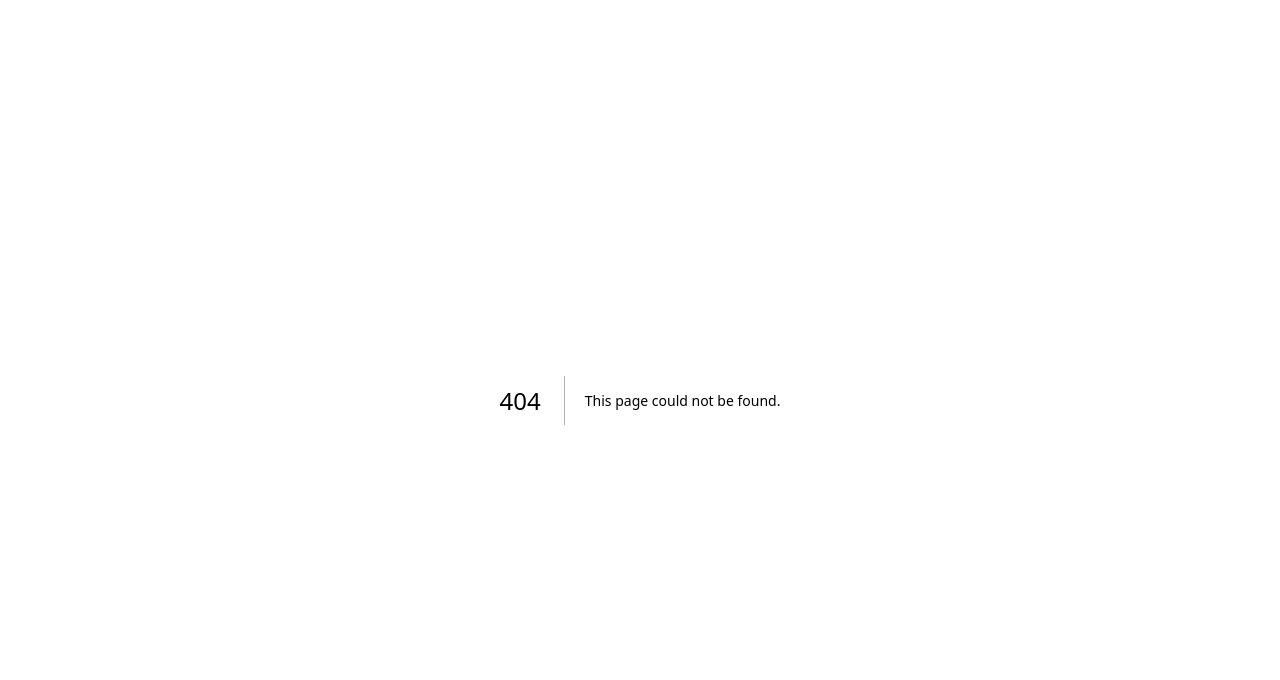
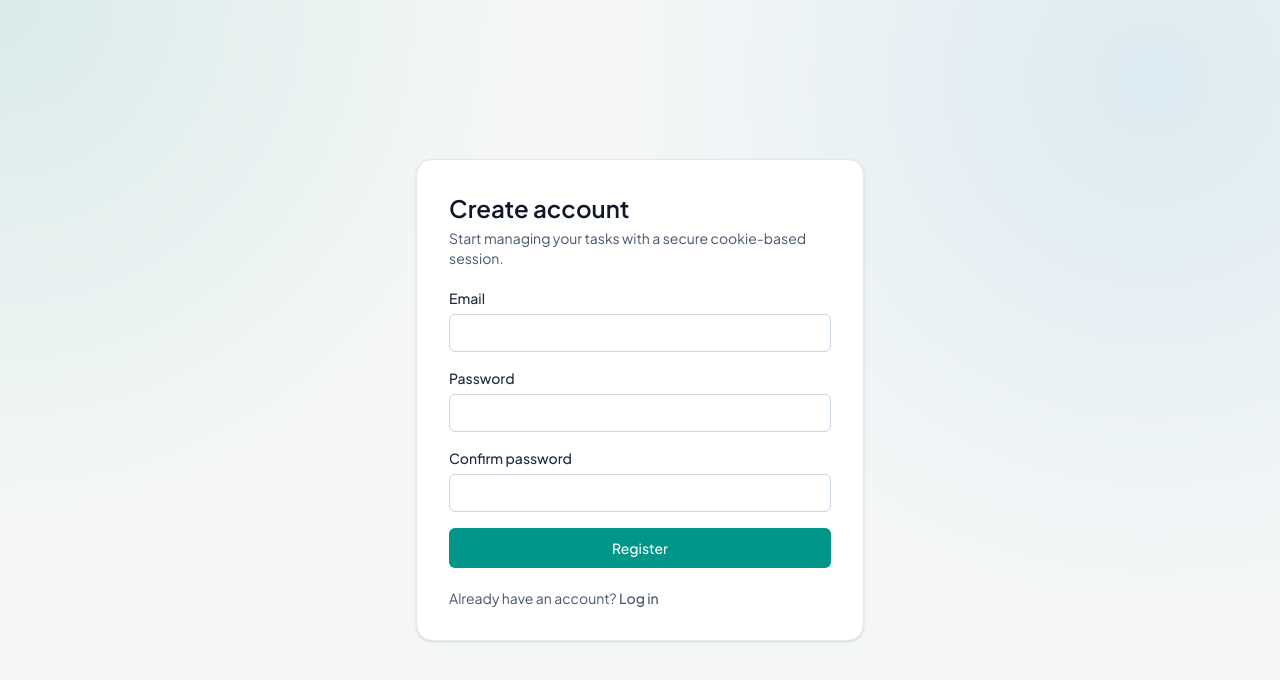
Before and after one commit to NipunBasnayake/Task-Management-System-Frontend, a Next.js app: page /register in a window 1280 px wide. Before the commit this address had no page. Shown: the top 680 px of the page. Built offline with nearby package versions, Linux system fonts and the light colour scheme; no server answers.

Commit message:
Add registration page with form validation and error handling

```diff
--- /dev/null
+++ b/src/app/(auth)/register/page.tsx
@@ -0,0 +1,148 @@
+"use client";
+
+import Link from "next/link";
+import { useRouter } from "next/navigation";
+import { useState } from "react";
+import { zodResolver } from "@hookform/resolvers/zod";
+import { useForm } from "react-hook-form";
+import { z } from "zod";
+
+import ErrorBanner from "@/components/ErrorBanner";
+import { api } from "@/lib/api";
+
+const registerSchema = z
+  .object({
+    email: z.string().email("Please enter a valid email."),
+    password: z.string().min(8, "Password must be at least 8 characters."),
+    confirmPassword: z.string().min(8, "Please confirm your password."),
+  })
+  .refine((values) => values.password === values.confirmPassword, {
+    path: ["confirmPassword"],
+    message: "Passwords do not match.",
+  });
+
+type RegisterFormValues = z.infer<typeof registerSchema>;
+
+export default function RegisterPage() {
+  const router = useRouter();
+  const [error, setError] = useState<string | null>(null);
+
+  const {
+    register,
+    handleSubmit,
+    formState: { errors, isSubmitting },
+  } = useForm<RegisterFormValues>({
+    resolver: zodResolver(registerSchema),
+    defaultValues: {
+      email: "",
+      password: "",
+      confirmPassword: "",
+    },
+  });
+
+  const onSubmit = async (values: RegisterFormValues) => {
+    setError(null);
+
+    try {
+      await api.register({
+        email: values.email,
+        password: values.password,
+      });
+
+      router.push("/login?registered=1");
+    } catch (submitError) {
+      setError(submitError instanceof Error ? submitError.message : "Unable to register.");
+    }
+  };
+
+  return (
+    <section className="space-y-5 rounded-2xl border border-slate-200 bg-white p-6 shadow-sm sm:p-8">
+      <header className="space-y-1">
+        <h1 className="text-2xl font-semibold text-slate-900">Create account</h1>
+        <p className="text-sm text-slate-600">Start managing your tasks with a secure cookie-based session.</p>
+      </header>
+
+      {error ? <ErrorBanner message={error} /> : null}
+
+      <form onSubmit={handleSubmit(onSubmit)} className="space-y-4" noValidate>
+        <div className="space-y-1.5">
+          <label htmlFor="email" className="block text-sm font-medium text-slate-800">
+            Email
+          </label>
+          <input
+            id="email"
+            type="email"
+            autoComplete="email"
+            {...register("email")}
+            disabled={isSubmitting}
+            className="w-full rounded-md border border-slate-300 px-3 py-2 text-sm text-slate-900 outline-none transition focus:border-teal-500 focus:ring-2 focus:ring-teal-100"
+            aria-invalid={Boolean(errors.email)}
+            aria-describedby={errors.email ? "email-error" : undefined}
+          />
+          {errors.email ? (
+            <p id="email-error" className="text-sm text-red-600">
+              {errors.email.message}
+            </p>
+          ) : null}
+        </div>
+
+        <div className="space-y-1.5">
+          <label htmlFor="password" className="block text-sm font-medium text-slate-800">
+            Password
+          </label>
+          <input
+            id="password"
+            type="password"
+            autoComplete="new-password"
+            {...register("password")}
+            disabled={isSubmitting}
+            className="w-full rounded-md border border-slate-300 px-3 py-2 text-sm text-slate-900 outline-none transition focus:border-teal-500 focus:ring-2 focus:ring-teal-100"
+            aria-invalid={Boolean(errors.password)}
+            aria-describedby={errors.password ? "password-error" : undefined}
+          />
+          {errors.password ? (
+            <p id="password-error" className="text-sm text-red-600">
+              {errors.password.message}
+            </p>
+          ) : null}
+        </div>
+
+        <div className="space-y-1.5">
+          <label htmlFor="confirmPassword" className="block text-sm font-medium text-slate-800">
+            Confirm password
+          </label>
+          <input
+            id="confirmPassword"
+            type="password"
+            autoComplete="new-password"
+            {...register("confirmPassword")}
+            disabled={isSubmitting}
+            className="w-full rounded-md border border-slate-300 px-3 py-2 text-sm text-slate-900 outline-none transition focus:border-teal-500 focus:ring-2 focus:ring-teal-100"
+            aria-invalid={Boolean(errors.confirmPassword)}
+            aria-describedby={errors.confirmPassword ? "confirm-password-error" : undefined}
+          />
+          {errors.confirmPassword ? (
+            <p id="confirm-password-error" className="text-sm text-red-600">
+              {errors.confirmPassword.message}
+            </p>
+          ) : null}
+        </div>
+
+        <button
+          type="submit"
+          disabled={isSubmitting}
+          className="w-full rounded-md bg-teal-600 px-4 py-2.5 text-sm font-medium text-white transition hover:bg-teal-500 disabled:cursor-not-allowed disabled:bg-teal-300"
+        >
+          {isSubmitting ? "Creating account..." : "Register"}
+        </button>
+      </form>
+
+      <p className="text-sm text-slate-600">
+        Already have an account?{" "}
+        <Link href="/login" className="font-medium text-teal-700 hover:text-teal-600">
+          Log in
+        </Link>
+      </p>
+    </section>
+  );
+}
```
